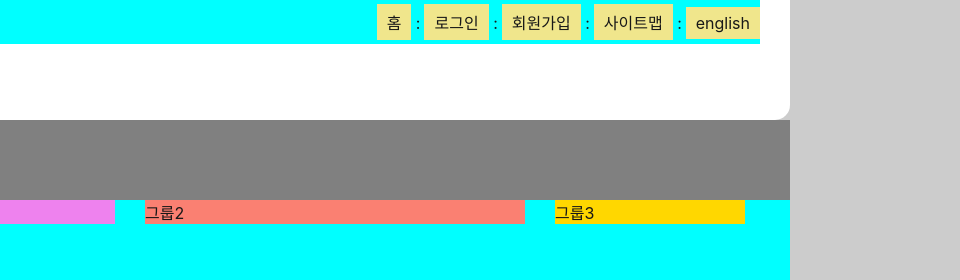
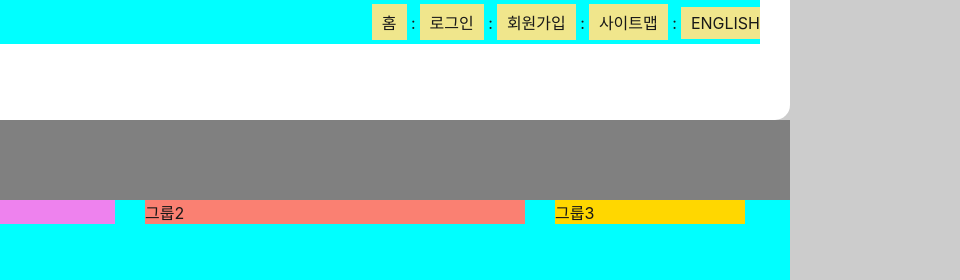
Before and after one commit to hamjongseok/HTML5, a plain HTML site: page index.html in a window 1280 px wide. Shown: the top 280 px of the page, 320-1280 px from the left. Drawn offline with Linux system fonts and the light colour scheme; a web font is replaced by a local one.

Commit message:
member li a 라스트 패딩 수정

```diff
--- a/styles/style.css
+++ b/styles/style.css
@@ -58,7 +58,13 @@ body{
 	padding: 6px 10px;
 	/* 실버를 위한, 영역을 크게하여 잘누르게한다, 모바일일때 버튼이 작아서 잘 안눌리는 경험  */
 	display: inherit;
+	text-transform: uppercase;
 }
+
+.member li:last-child a {
+	padding-right: 0;
+}
+
 
 .divider{
 	margin-right: 4px;
```
